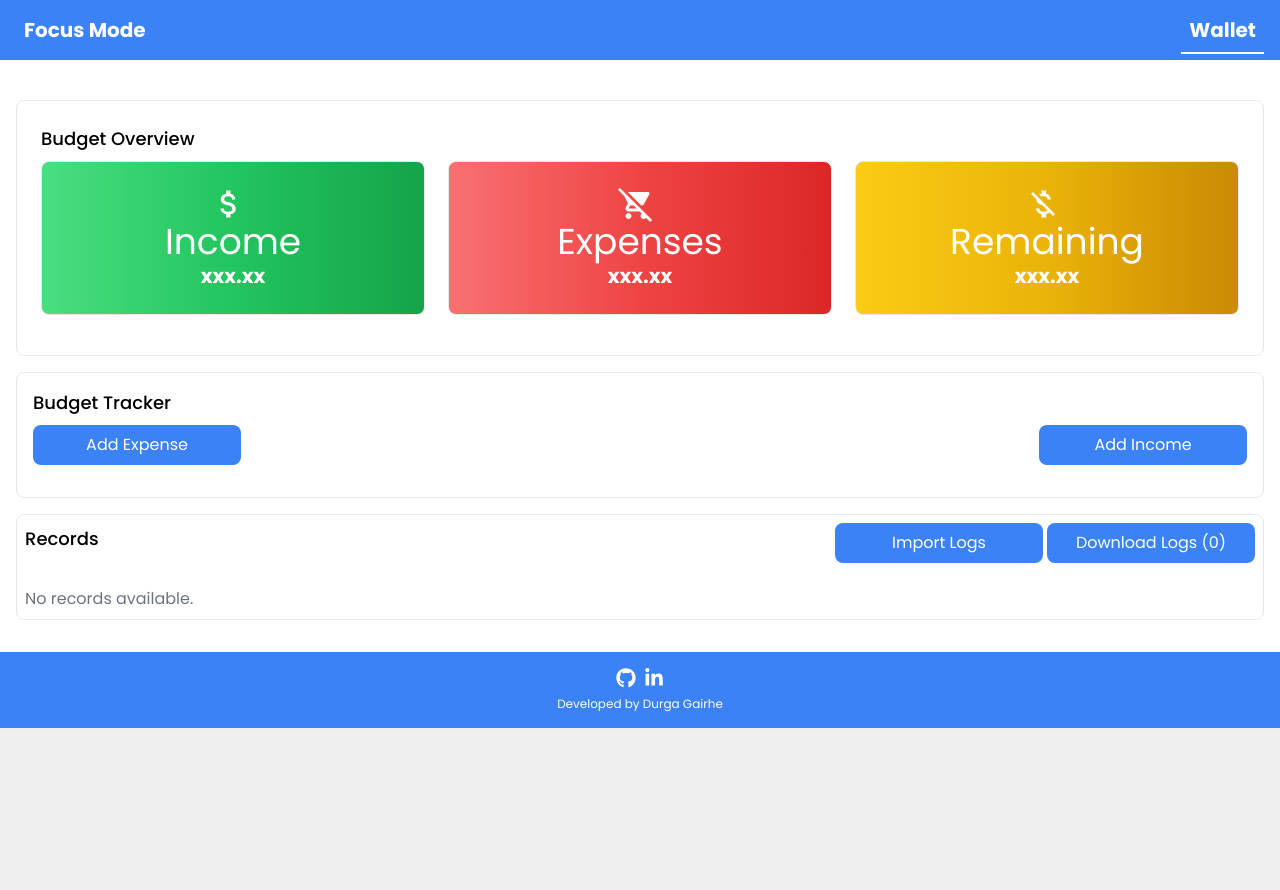
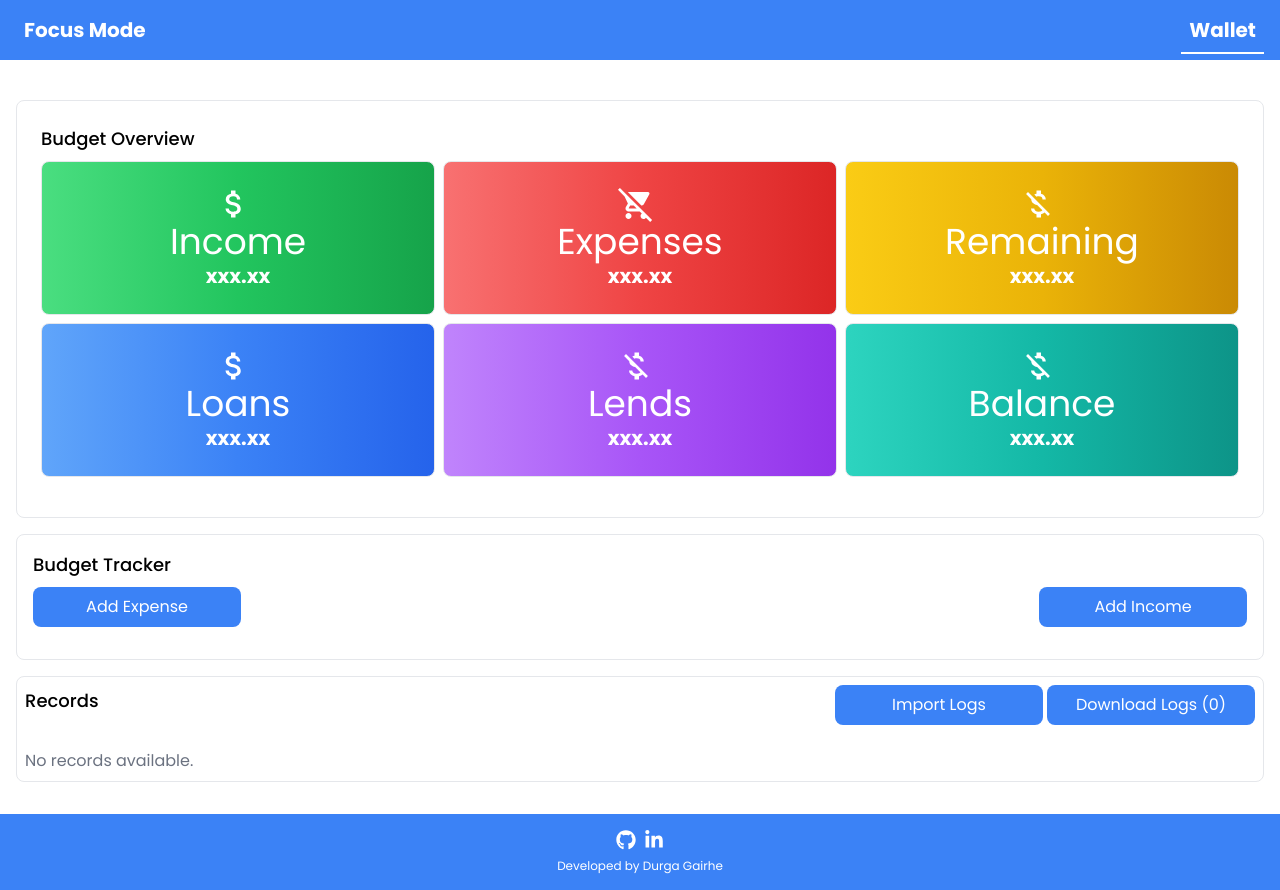
Before and after one commit to dpgaire/focus-mode, a Next.js app: page /wallet in a window 1280 px wide. Before the commit the page ends 800 px from the top, so only its background shows below. Built offline with nearby package versions, Linux system fonts and the light colour scheme.

Commit message:
add categories, loan , lends and balance feature

```diff
--- a/src/components/expenses/Graph/index.js
+++ b/src/components/expenses/Graph/index.js
@@ -1,16 +1,17 @@
-import React, { useState } from "react";
 import { HeaderTitle } from "@/components/common";
+import { useState } from "react";
+
 import {
   MdAttachMoney,
   MdRemoveShoppingCart,
   MdMoneyOff,
 } from "react-icons/md";
 
-const WalletCard = ({ type, amount, gradientColors, onClick, children }) => {
+const WalletCard = ({ amount, gradientColors, onClick, children }) => {
   return (
     <div
       onClick={onClick}
-      className={`relative min-w-full md:min-w-96 flex items-center flex-col border p-6 rounded-lg cursor-pointer ${gradientColors}`}
+      className={`relative flex items-center flex-col border p-6 rounded-lg cursor-pointer ${gradientColors}`}
     >
       {children}
       <p className="font-bold text-xl">{amount}</p>
@@ -18,17 +19,27 @@ const WalletCard = ({ type, amount, gradientColors, onClick, children }) => {
   );
 };
 
-const ExpenseGraph = ({ income, expenses, remaining, categoryStat }) => {
+const ExpenseGraph = ({
+  income,
+  expenses,
+  remaining,
+  loans,
+  lends,
+  balance,
+}) => {
   const [incomeVisible, setIncomeVisible] = useState(false);
   const [expensesVisible, setExpensesVisible] = useState(false);
   const [remainingVisible, setRemainingVisible] = useState(false);
+  const [loansVisible, setLoansVisible] = useState(false);
+  const [lendsVisible, setLendsVisible] = useState(false);
+  const [balanceVisible, setBalanceVisible] = useState(false);
 
   return (
     <div className="mt-4 p-6 border rounded-lg">
       <HeaderTitle headerText="Budget Overview" />
 
       {/* Overview with Icons and Bold Text */}
-      <div className="flex justify-between text-white gap-2  flex-wrap mb-4 text-xl md:text-4xl">
+      <div className="grid grid-cols-1 md:grid-cols-2 lg:grid-cols-3 text-white gap-2  mb-4 text-xl md:text-4xl">
         {/* Income Card */}
         <WalletCard
           type="Income"
@@ -61,6 +72,39 @@ const ExpenseGraph = ({ income, expenses, remaining, categoryStat }) => {
           <MdMoneyOff className="text-white mr-2" />
           <p>Remaining</p>
         </WalletCard>
+
+        {/* Loans Card */}
+        <WalletCard
+          type="Loans"
+          amount={loansVisible ? `Rs. ${loans}` : "xxx.xx"}
+          gradientColors="bg-gradient-to-r from-blue-400 via-blue-500 to-blue-600"
+          onClick={() => setLoansVisible(!loansVisible)}
+        >
+          <MdAttachMoney className="text-white mr-2" />
+          <p>Loans</p>
+        </WalletCard>
+
+        {/* Lends Card */}
+        <WalletCard
+          type="Lends"
+          amount={lendsVisible ? `Rs. ${lends}` : "xxx.xx"}
+          gradientColors="bg-gradient-to-r from-purple-400 via-purple-500 to-purple-600"
+          onClick={() => setLendsVisible(!lendsVisible)}
+        >
+          <MdMoneyOff className="text-white mr-2" />
+          <p>Lends</p>
+        </WalletCard>
+
+        {/* Balance Card */}
+        <WalletCard
+          type="Balance"
+          amount={balanceVisible ? `Rs. ${balance}` : "xxx.xx"}
+          gradientColors="bg-gradient-to-r from-teal-400 via-teal-500 to-teal-600"
+          onClick={() => setBalanceVisible(!balanceVisible)}
+        >
+          <MdMoneyOff className="text-white mr-2" />
+          <p>Balance</p>
+        </WalletCard>
       </div>
     </div>
   );
--- a/src/pages/wallet/index.js
+++ b/src/pages/wallet/index.js
@@ -6,15 +6,16 @@ import {
   ExpenseRecords,
 } from "@/components/expenses";
 import { calculateStats } from "@/utils";
-import CategoryStat from "@/components/tasks/Graph/CategoryStat";
-import { categories } from "@/utils/data";
+
 
 const Index = () => {
   const [budgetStats, setBudgetStats] = useState({
     income: 0,
     expenses: 0,
     remaining: 0,
-    categories: {},
+    loans: 0,
+    lends:0,
+    balance:0
   });
 
   const [records, setRecords] = useState([]);
@@ -57,7 +58,9 @@ const Index = () => {
         income={budgetStats.income}
         expenses={budgetStats.expenses}
         remaining={budgetStats.remaining}
-        categoryStat={budgetStats.expenseCategories}
+        loans={budgetStats.loans}
+        lends={budgetStats.lends}
+        balance={budgetStats.balance}
       />
       <AddExpense records={records} setRecords={setRecords} />
       <ExpenseRecords
--- a/src/utils/data.js
+++ b/src/utils/data.js
@@ -11,6 +11,8 @@ const InfoData = [
 const categories = [
   { value: "income", name: "Income" },
   { value: "housing", name: "Housing" },
+  { value: "borrow", name: "Borrow" },
+  { value: "lend", name: "Lend" },
   { value: "utilities", name: "Utilities" },
   { value: "food", name: "Food" },
   { value: "transport", name: "Transport" },
--- a/src/utils/index.js
+++ b/src/utils/index.js
@@ -52,18 +52,28 @@ const calculateStats = (data) => {
     .reduce((sum, record) => sum + (Number(record.price) || 0), 0);
 
   const expenses = data
-    .filter((record) => record.type === "expense")
+    .filter((record) => record.type === "expense" && record.category !== "borrow" && record.category !== "lend")
     .reduce((sum, record) => sum + (Number(record.price) || 0), 0);
 
-  const expenseCategories = data
-    .filter((record) => record.type === "expense")
-    .reduce((acc, record) => {
-      acc[record.category] = (acc[record.category] || 0) + Number(record.price);
-      return acc;
-    }, {});
+  // Calculate total loans (borrowed) and lends (lent)
+  const loans = data
+    .filter((record) => record.category === "borrow")
+    .reduce((sum, record) => sum + (Number(record.price) || 0), 0);
 
-  return { income, expenses, remaining: income - expenses, expenseCategories };
+  const lends = data
+    .filter((record) => record.category === "lend")
+    .reduce((sum, record) => sum + (Number(record.price) || 0), 0);
+
+  // Operational Remaining Balance
+  const remaining = income - expenses;
+
+  // Comprehensive Balance Calculation (including loans/lends)
+  const balance = remaining + loans - lends;
+
+  return { income, expenses, remaining, loans, lends, balance };
 };
+
+
 
 export {
   getDatesBetween,
```
